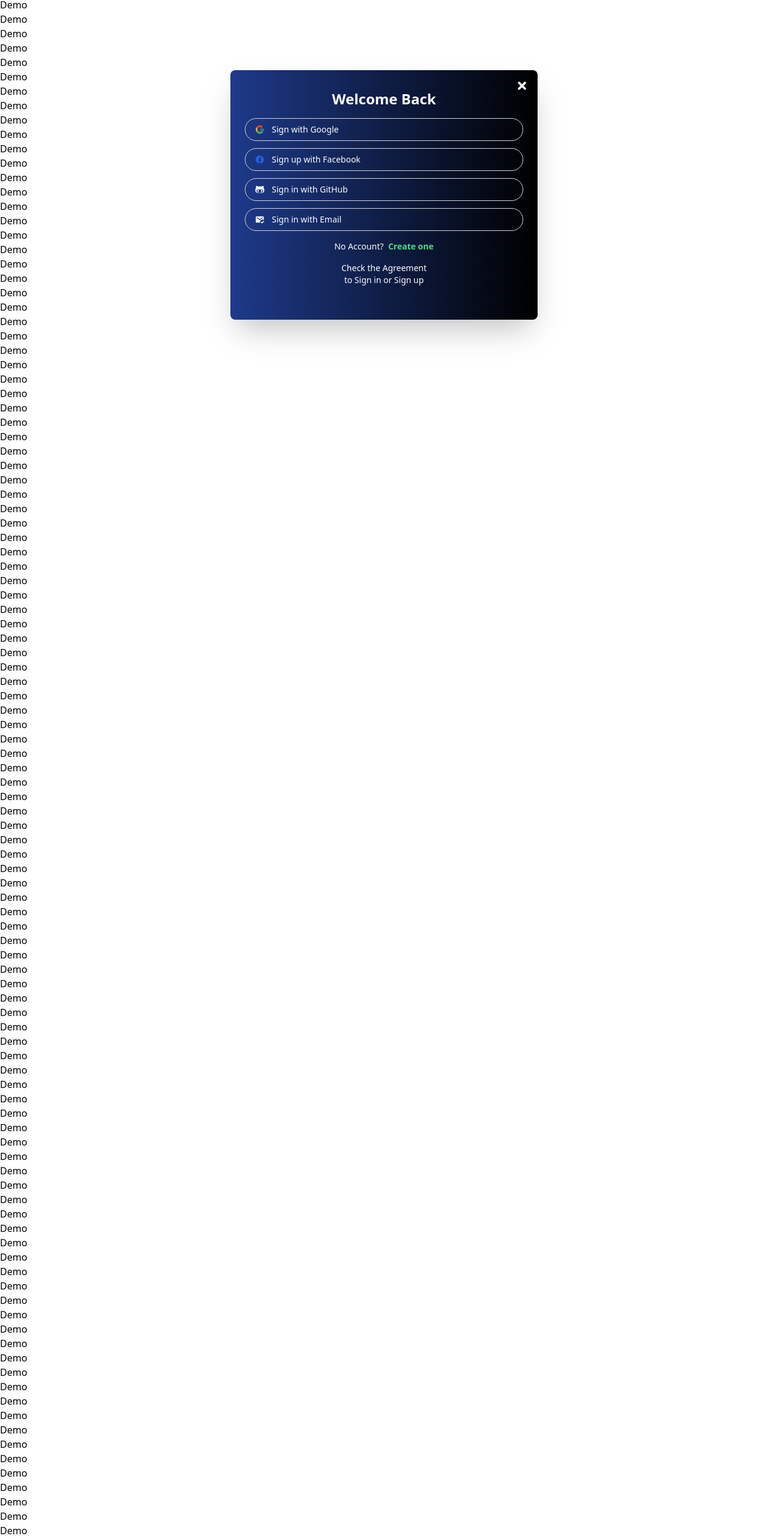
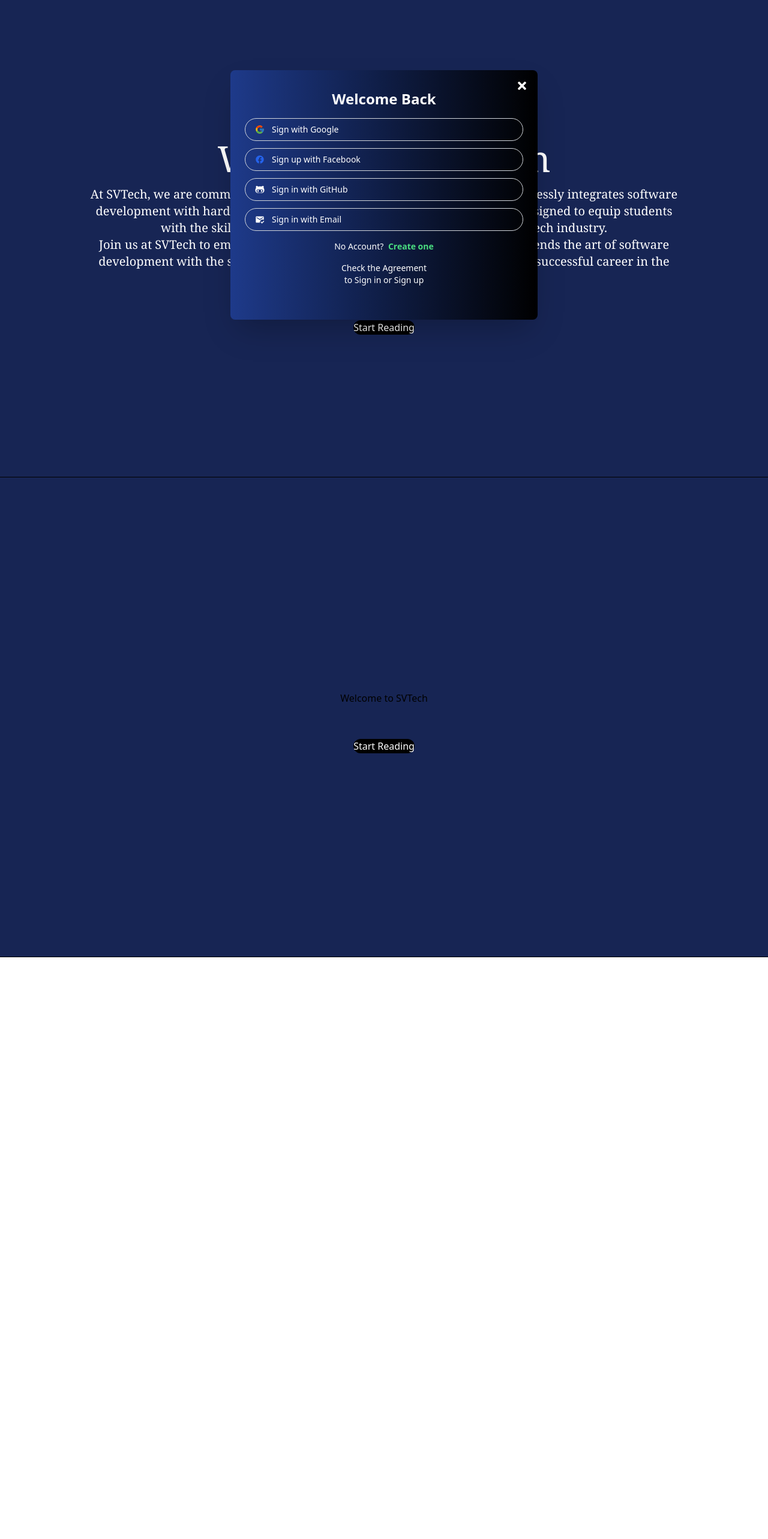
Before and after one commit to SvtechAcademy/svtech-fire, a React (Vite) app: page /Demo in a window 1280 px wide. Shown: the part 75-2641 px from the top of the page at 60% size. After the commit the page ends 1671 px from the top, so only its background shows below. Built offline with nearby package versions, Linux system fonts and the light colour scheme.

Commit message:
adde cmmon

```diff
--- a/src/App.jsx
+++ b/src/App.jsx
@@ -1,21 +1,29 @@
-/* eslint-disable no-unused-vars */
-
-import "react";
-import { Routes, Route } from "react-router-dom";
-import Home from "./components/Home/Home";
-import Demo from "./components/Demo/Demo";
-import HomeHeader from "./components/Home/HomeHeader";
-import DemoHeader from "./components/Demo/DemoHeader";
+import React, { useState, useEffect } from 'react';
+import { Routes, Route, useNavigate } from 'react-router-dom';
+import Home from './components/Home/Home';
+import Demo from './components/Demo/Demo';
+import HomeHeader from './components/Home/HomeHeader';
+import DemoHeader from './components/Demo/DemoHeader';
 
 function App() {
-  const auth = false;
+  const navigate = useNavigate();
+  const [createUser, setCreateUser] = useState(false); // Example state
+
+  useEffect(() => {
+    if (createUser) {
+      navigate('/Home');
+    } else {
+      navigate('/Demo');
+    }
+  }, [createUser, navigate]);
+
   return (
-
     <>
-    {auth ? <HomeHeader/>: <DemoHeader/>}
+      {createUser ? <HomeHeader /> : <DemoHeader />}
       <Routes>
-        <Route path="/" element={<Home />} />
+        <Route path="/Home" element={<Home />} />
         <Route path="/Demo" element={<Demo />} />
+        {/* Other routes */}
       </Routes>
     </>
   );
--- /dev/null
+++ b/src/components/Demo/Banner.jsx
@@ -0,0 +1,24 @@
+import React from 'react';
+
+const Banner = () => {
+  return (
+    <div className="bg-blue-950 border-b border-black min-h-screen flex items-center justify-center">
+      <div className="max-w-screen-lg w-full px-4 py-20 flex flex-col items-center gap-4">
+        <h1 className="font-title text-3xl sm:text-4xl md:text-5xl lg:text-6xl font-normal text-white text-center bg-bl">
+          Welcome to SVTech
+        </h1>
+        <p className=" font-serif text-base sm:text-ellipsis md:text-xl lg:text-2x text-white text-center">
+          At SVTech, we are committed to providing a cutting-edge education that seamlessly integrates software development with hardware engineering. Our curriculum is meticulously designed to equip students with the skills and knowledge necessary to excel in the dynamic tech industry.
+          <br />
+
+          Join us at SVTech to embark on a transformative educational journey that blends the art of software development with the science of hardware engineering, preparing you for a successful career in the tech industry.
+        </p>
+        <button className="text-[1.2rem]btn bg-black rounded-full text-white mt-10">
+          Start Reading
+        </button>
+      </div>
+    </div>
+  );
+};
+
+export default Banner;
--- a/src/components/Demo/Demo.jsx
+++ b/src/components/Demo/Demo.jsx
@@ -1,125 +1,12 @@
-// eslint-disable-next-line no-unused-vars
 import React from 'react';
+import Banner from './Banner'; // Adjust the path as necessary
+import Trending from './Trending';
 
-const Demo = () => {
-  return (
-    <>
-      <div>Demo</div>
-      <div>Demo</div>
-      <div>Demo</div>
-      <div>Demo</div>
-      <div>Demo</div>
-      <div>Demo</div>
-      <div>Demo</div>
-      <div>Demo</div>
-      <div>Demo</div>
-      <div>Demo</div>
-      <div>Demo</div>
-      <div>Demo</div>
-      <div>Demo</div>
-      <div>Demo</div>
-      <div>Demo</div>
-      <div>Demo</div>
-      <div>Demo</div>
-      <div>Demo</div>
-      <div>Demo</div>
-      <div>Demo</div>
-      <div>Demo</div>
-      <div>Demo</div>
-      <div>Demo</div>
-      <div>Demo</div>
-      <div>Demo</div>
-      <div>Demo</div>
-      <div>Demo</div>
-      <div>Demo</div>
-      <div>Demo</div>
-      <div>Demo</div>
-      <div>Demo</div>
-      <div>Demo</div>
-      <div>Demo</div>
-      <div>Demo</div>
-      <div>Demo</div>
-      <div>Demo</div>
-      <div>Demo</div>
-      <div>Demo</div>
-      <div>Demo</div>
-      <div>Demo</div>
-      <div>Demo</div>
-      <div>Demo</div>
-      <div>Demo</div>
-      <div>Demo</div>
-      <div>Demo</div>
-      <div>Demo</div>
-      <div>Demo</div>
-      <div>Demo</div>
-      <div>Demo</div>
-      <div>Demo</div>
-      <div>Demo</div>
-      <div>Demo</div>
-      <div>Demo</div>
-      <div>Demo</div>
-      <div>Demo</div>
-      <div>Demo</div>
-      <div>Demo</div>
-      <div>Demo</div>
-      <div>Demo</div>
-      <div>Demo</div>
-      <div>Demo</div>
-      <div>Demo</div>
-      <div>Demo</div>
-      <div>Demo</div>
-      <div>Demo</div>
-      <div>Demo</div>
-      <div>Demo</div>
-      <div>Demo</div>
-      <div>Demo</div>
-      <div>Demo</div>
-      <div>Demo</div>
-      <div>Demo</div>
-      <div>Demo</div>
-      <div>Demo</div>
-      <div>Demo</div>
-      <div>Demo</div>
-      <div>Demo</div>
-      <div>Demo</div>
-      <div>Demo</div>
-      <div>Demo</div>
-      <div>Demo</div>
-      <div>Demo</div>
-      <div>Demo</div>
-      <div>Demo</div>
-      <div>Demo</div>
-      <div>Demo</div>
-      <div>Demo</div>
-      <div>Demo</div>
-      <div>Demo</div>
-      <div>Demo</div>
-      <div>Demo</div>
-      <div>Demo</div>
-      <div>Demo</div>
-      <div>Demo</div>
-      <div>Demo</div>
-      <div>Demo</div>
-      <div>Demo</div>
-      <div>Demo</div>
-      <div>Demo</div>
-      <div>Demo</div>
-      <div>Demo</div>
-      <div>Demo</div>
-      <div>Demo</div>
-      <div>Demo</div>
-      <div>Demo</div>
-      <div>Demo</div>
-      <div>Demo</div>
-      <div>Demo</div>
-      <div>Demo</div>
-      <div>Demo</div>
-      <div>Demo</div>
-      <div>Demo</div>
-      <div>Demo</div>
-      <div>Demo</div>
-    </>
-  );
-};
+const Demo = () => (
+  <>
+    <Banner />
+    <Trending />
+  </>
+);
 
 export default Demo;
--- /dev/null
+++ b/src/components/Demo/Trending.jsx
@@ -0,0 +1,18 @@
+import React from 'react';
+
+const Trending = () => {
+  return (
+    <div className="bg-blue-950 border-b border-black min-h-screen flex items-center justify-center">
+      <div className="max-w-screen-lg w-full px-4 py-20 flex flex-col items-center gap-4">
+        <h1 className="font-title text-3xl sm:text-4xl md:text-5xl lg:text-6xl font-normal text-white text-center bg-bl"></h1>
+          Welcome to SVTech
+
+        <button className="text-[1.2rem]btn bg-black rounded-full text-white mt-10">
+          Start Reading
+        </button>
+      </div>
+    </div>
+  );
+};
+
+export default Trending;
--- a/src/index.css
+++ b/src/index.css
@@ -12,3 +12,6 @@
 .shadow{
   box-shadow: 0px, 0px, 3px, 0.3px (182,182);
 }
+btn{
+  @apply px-3 p-2 text-sm font-medium
+}
```
Also changed, not shown: eslint.config.js (+24 -0 lines).
